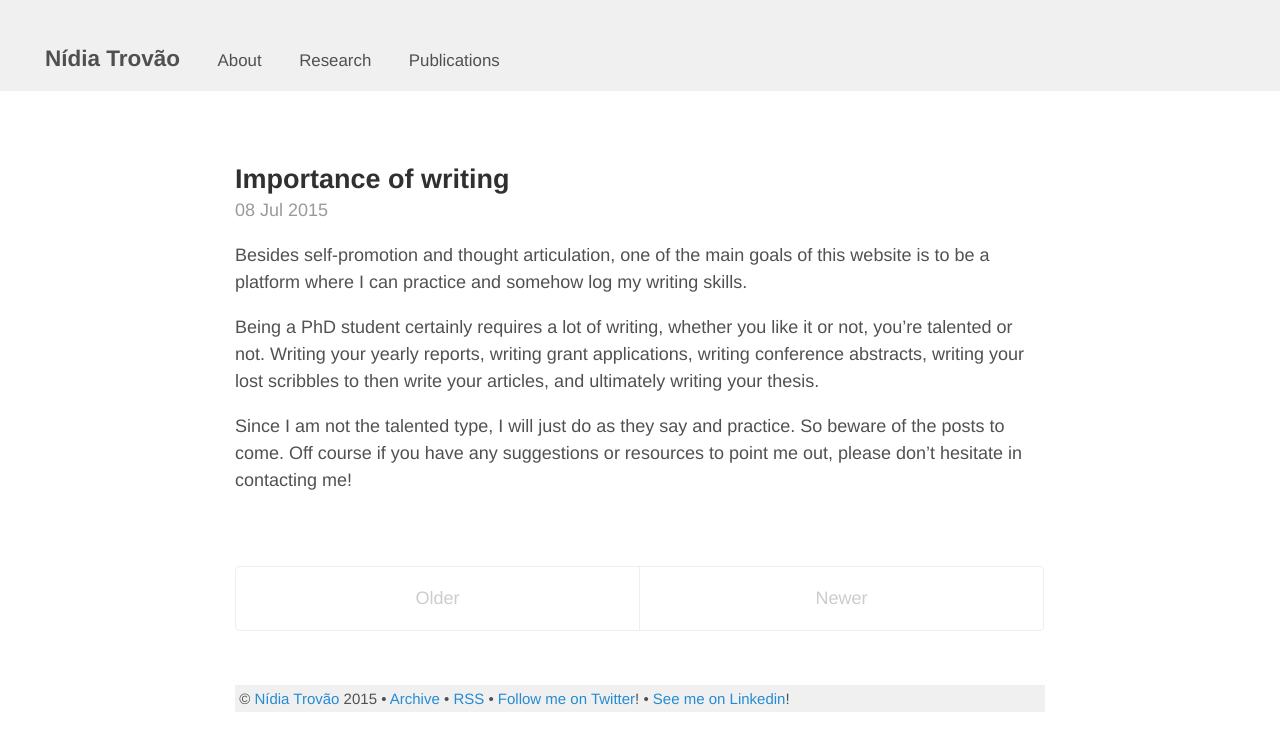
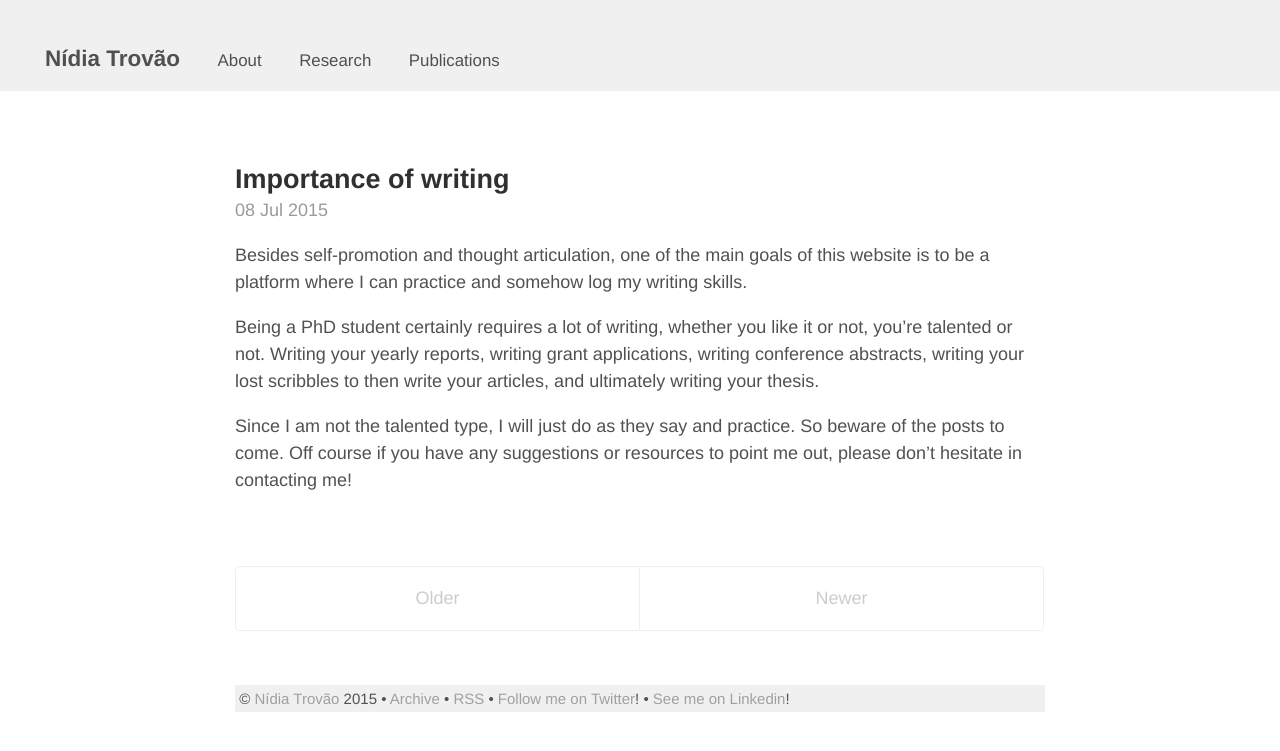
Before and after one commit to nidiatrovao/nidiatrovao.github.io, a Jekyll site: the page built from index.html, in a window 1280 px wide. Shown: the top 751 px of the page. Built offline with Jekyll 4.4.1, drawn with Linux system fonts in a browser that asks for light colours; the list of posts is cut into pages by our own code.

Commit message:
hrf color

```diff
--- a/_layouts/default.html
+++ b/_layouts/default.html
@@ -21,7 +21,6 @@
       <footer class="footer" style="background-color:#F0F0F0">
         <small>
           &nbsp;&copy; <a href="https://www.google.com/recaptcha/mailhide/d?k=01RKQXgMiCn8dgvgHbVnzIPQ==&c=yAWm6xoNth1P87zR-8D3AIs1VdbTphSgX6CyOpHw4odFLGn6SO_x_4VJTao_19E0" onclick="window.open('https://www.google.com/recaptcha/mailhide/d?k=01RKQXgMiCn8dgvgHbVnzIPQ==&c=yAWm6xoNth1P87zR-8D3AIs1VdbTphSgX6CyOpHw4odFLGn6SO_x_4VJTao_19E0', '', 'toolbar=0,scrollbars=0,location=0,statusbar=0,menubar=0,resizable=0,width=500,height=300'); return false;" title="Nídia's e-mail address">Nídia Trovão</a> <time datetime="{{ site.time | date_to_xmlschema }}">{{ site.time | date: '%Y' }}</time> &bull; <a href="http://nidiatrovao.github.io/archive/">Archive</a> &bull; <a href="http://nidiatrovao.github.io/atom.xml">RSS</a> &bull; <a href="https://twitter.com/nidiatrovao" target="_blank">Follow me on Twitter</a>! &bull; <a href="https://www.linkedin.com/in/nidiatrovao" target="_blank">See me on Linkedin</a>!
-
         </small>
       </footer>
     </div>
--- a/_sass/_base.scss
+++ b/_sass/_base.scss
@@ -33,7 +33,7 @@ body {
 
 // No `:visited` state is required by default (browsers will use `a`)
 a {
-  color: #268bd2;
+  color: #A0A0A0;
   text-decoration: none;
 
   // `:focus` is linked to `:hover` for basic accessibility
```
